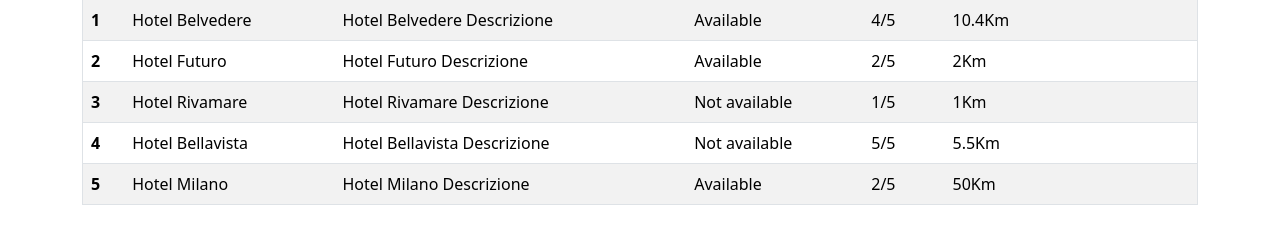
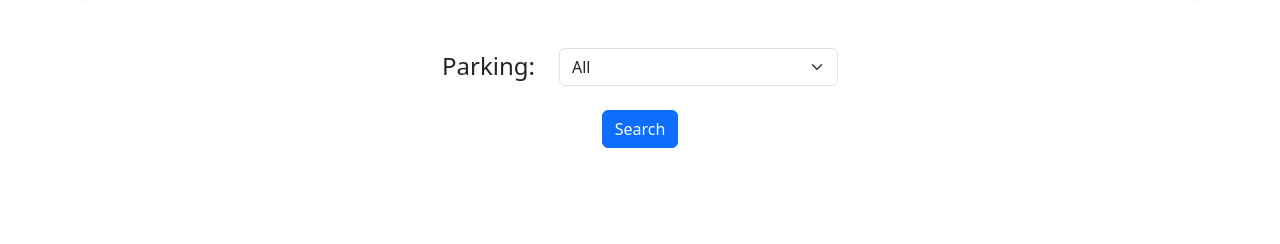
Before and after one commit to DaniloSalerno/php-hotel, a PHP site: page /?parking=1 in a window 1280 px wide. Shown: the part 90-334 px from the top of the page. Run offline with PHP 8.4, Linux system fonts and the light colour scheme.

Commit message:
add filter for parking

```diff
--- a/index.php
+++ b/index.php
@@ -2,10 +2,10 @@
 /*
 ✔ Stampare tutti i nostri hotel con tutti i dati disponibili.
 
-Iniziate in modo graduale. Prima stampate in pagina i dati, senza preoccuparvi dello stile. Dopo aggiungete Bootstrap e mostrate le informazioni con una tabella.
+✔ Iniziate in modo graduale. Prima stampate in pagina i dati, senza preoccuparvi dello stile. Dopo aggiungete Bootstrap e mostrate le informazioni con una tabella.
 
 Bonus:
-Aggiungere un form ad inizio pagina che tramite una richiesta GET permetta di filtrare gli hotel che hanno un parcheggio.
+✔ Aggiungere un form ad inizio pagina che tramite una richiesta GET permetta di filtrare gli hotel che hanno un parcheggio.
 
 Aggiungere un secondo campo al form che permetta di filtrare gli hotel per voto (es. inserisco 3 ed ottengo tutti gli hotel che hanno un voto di tre stelle o superiore)
 
@@ -50,6 +50,7 @@ $hotels = [
     ],
 
 ];
+//var_dump($_GET['parking'])
 ?>
 
 <!DOCTYPE html>
@@ -65,7 +66,9 @@ $hotels = [
 <body>
 
     <div class="container mt-5">
+
         <table class="table table-striped table-hover border">
+
             <thead>
                 <tr>
                     <th scope="col">#</th>
@@ -76,9 +79,16 @@ $hotels = [
                     <th scope="col">Distance to center</th>
                 </tr>
             </thead>
+
             <tbody>
+
                 <?php foreach ($hotels as $key => $hotel) : ?>
+
+                    <?php $have_parking = $_GET['parking'] ?>
+
                     <tr>
+                        <?php if ($have_parking == null || $have_parking == 'all') : ?>
+
                             <th scope="row"><?php echo $key + 1 ?></th>
                             <td><?php echo $hotel['name'] ?></td>
                             <td><?php echo $hotel['description'] ?></td>
@@ -92,12 +102,71 @@ $hotels = [
                             </td>
                             <td><?php echo $hotel['vote'] . '/5' ?></td>
                             <td><?php echo $hotel['distance_to_center'] . 'Km' ?></td>
+
+                        <?php elseif ($have_parking == 'yes' && $hotel['parking']) : ?>
+
+                            <th scope="row"><?php echo $key + 1 ?></th>
+                            <td><?php echo $hotel['name'] ?></td>
+                            <td><?php echo $hotel['description'] ?></td>
+                            <td>
+                                <?php if ($hotel['parking'] == 1) {
+                                    echo 'Available';
+                                } else {
+                                    echo 'Not available';
+                                }
+                                ?>
+                            </td>
+                            <td><?php echo $hotel['vote'] . '/5' ?></td>
+                            <td><?php echo $hotel['distance_to_center'] . 'Km' ?></td>
+
+                        <?php elseif ($have_parking == 'no' && !$hotel['parking']) : ?>
+
+                            <th scope="row"><?php echo $key + 1 ?></th>
+                            <td><?php echo $hotel['name'] ?></td>
+                            <td><?php echo $hotel['description'] ?></td>
+                            <td>
+                                <?php if ($hotel['parking'] == 1) {
+                                    echo 'Available';
+                                } else {
+                                    echo 'Not available';
+                                }
+                                ?>
+                            </td>
+                            <td><?php echo $hotel['vote'] . '/5' ?></td>
+                            <td><?php echo $hotel['distance_to_center'] . 'Km' ?></td>
+
+                        <?php endif; ?>
+
                     </tr>
                 <?php endforeach; ?>
             </tbody>
 
         </table>
+        <!-- /.table -->
+
+        <form method="GET" class="mt-5">
+
+            <div class="d-flex fs-4 gap-4 justify-content-center">
+                <div>
+                    Parking:
                 </div>
+
+                <select name="parking" id="parking" class="form-select w-25">
+                    <option value="all" selected>All</option>
+                    <option value="yes">Yes</option>
+                    <option value="no">No</option>
+                </select>
+
+            </div>
+
+            <div class="d-flex justify-content-center mt-4">
+                <button type="submit" class="btn btn-primary">Search</button>
+            </div>
+
+
+        </form>
+    </div>
+    <!-- /.container -->
 
     <script src="https://cdn.jsdelivr.net/npm/bootstrap@5.3.2/dist/js/bootstrap.bundle.min.js" integrity="sha384-C6RzsynM9kWDrMNeT87bh95OGNyZPhcTNXj1NW7RuBCsyN/o0jlpcV8Qyq46cDfL" crossorigin="anonymous"></script>
 
```
Lines whose indentation alone changed are shown as unchanged.
